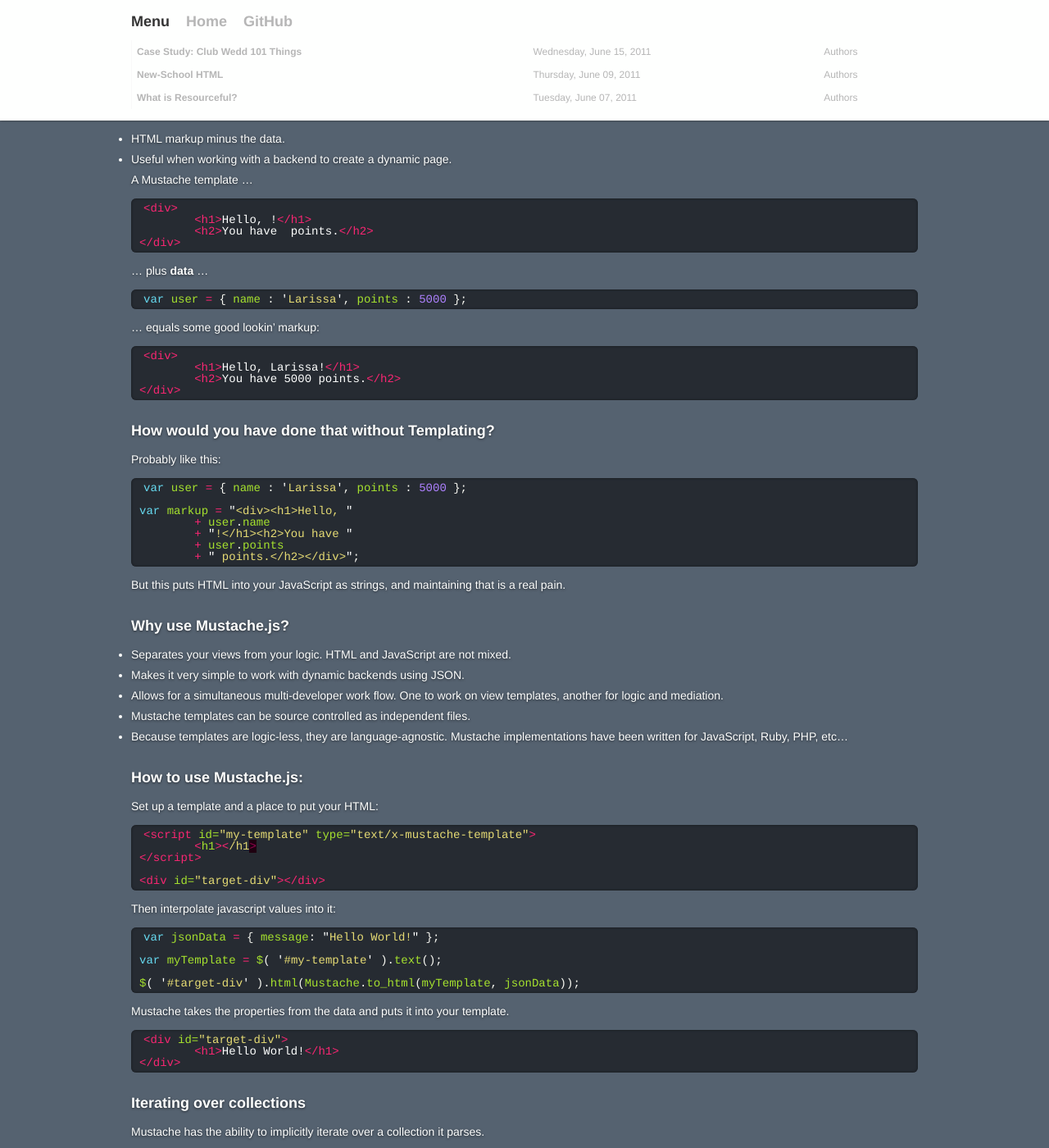
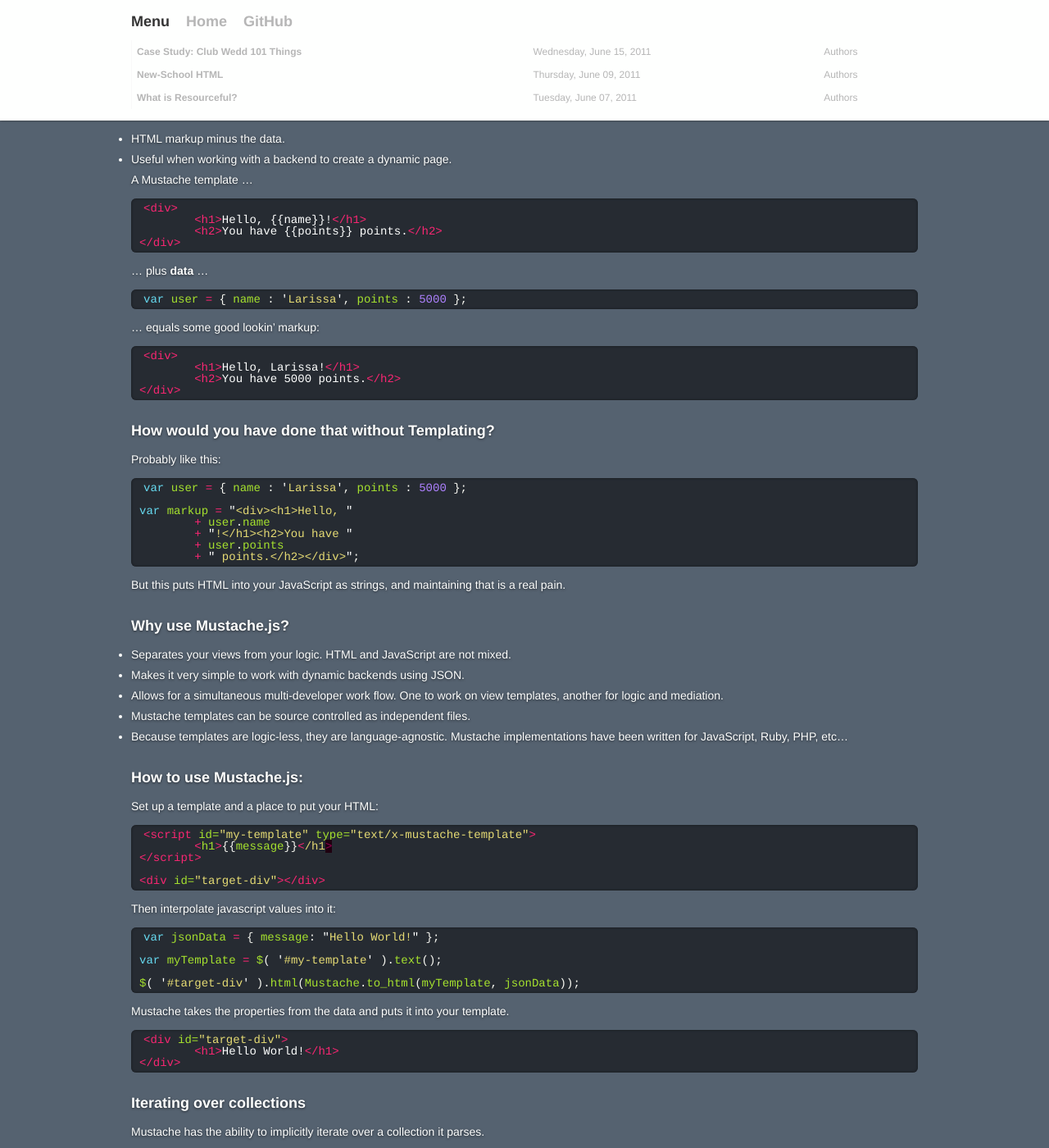
Before and after one commit to SFCRD/sfcrd.github.com, a Jekyll site: the page built from _posts/2011-06-09-new-school-html.md, in a window 1280 px wide and 1400 px high, scrolled down 3839 px. Shown: the whole window at 82% size. Built offline with Jekyll 4.4.1, drawn with Linux system fonts in a browser that asks for light colours; some of the changed text lies outside the part shown.

Commit message:
fucking liquid

```diff
--- a/_posts/2011-06-09-new-school-html.md
+++ b/_posts/2011-06-09-new-school-html.md
@@ -228,8 +228,8 @@ A Mustache template ...
 
 {% highlight html %}
 <div>
-	<h1>Hello, {{name}}!</h1>
-	<h2>You have {{points}} points.</h2>
+	<h1>Hello, {{'{{name'}}}}!</h1>
+	<h2>You have {{'{{points'}}}} points.</h2>
 </div>
 {% endhighlight %}
 
@@ -282,7 +282,7 @@ Set up a template and a place to put your HTML:
 
 {% highlight html %}
 <script id="my-template" type="text/x-mustache-template">
-	<h1>{{message}}</h1>
+	<h1>{{'{{message'}}}}</h1>
 </script>
 
 <div id="target-div"></div>
@@ -312,9 +312,9 @@ Mustache has the ability to implicitly iterate over a collection it parses.
 
 {% highlight html %}
 <script id="my-template" type="text/x-mustache-template">
-	{{#peeps}}
-	<div>Hello, {{name}}!</div>
-	{{/peeps}}
+	{{'{{#peeps'}}}}
+	<div>Hello, {{'{{name'}}}}!</div>
+	{{'{{/peeps'}}}}
 </script>
 {% endhighlight %}
 
```
